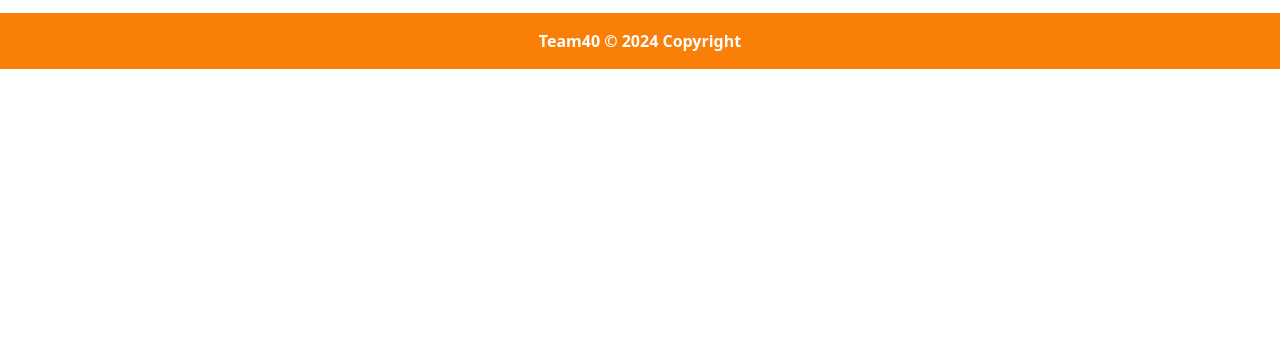
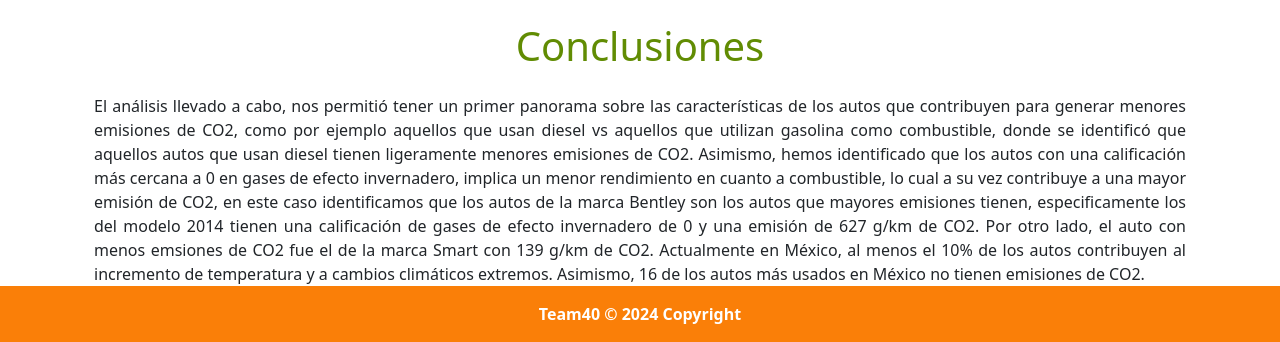
Before and after one commit to HeAnAmy/ProyectoTeam40, a plain HTML site: page index.html in a window 1280 px wide. Shown: the part 1420-1762 px from the top of the page. Before the commit the page ends 1489 px from the top, so only its background shows below. Drawn offline with nearby package versions, Linux system fonts and the light colour scheme.

Commit message:
Update index.html

```diff
--- a/index.html
+++ b/index.html
@@ -107,6 +107,17 @@
         </div>
     </div>
 </div>
+    <div class="container" style="margin-top: 25px;">
+    <h1 class="card-title" style="color: #618C03; text-align: center;">Conclusiones</h1>
+    <br>
+    <p class="card-text" style=" text-align: justify;">
+        El análisis llevado a cabo, nos permitió tener un primer panorama sobre las características de los autos que contribuyen para generar menores emisiones de CO2, como por ejemplo aquellos que usan diesel vs aquellos que utilizan gasolina como combustible, donde se identificó que aquellos autos que usan diesel tienen ligeramente menores emisiones de CO2.
+
+Asimismo, hemos identificado que los autos con una calificación más cercana a 0 en gases de efecto invernadero, implica un menor rendimiento en cuanto a combustible, lo cual a su vez contribuye a una mayor emisión de CO2, en este caso identificamos que los autos de la marca Bentley son los autos que mayores emisiones tienen, especificamente los del modelo 2014 tienen una calificación de gases de efecto invernadero de 0 y una emisión de 627 g/km de CO2. Por otro lado, el auto con menos emsiones de CO2 fue el de la marca Smart con 139 g/km de CO2.
+
+Actualmente en México, al menos el 10% de los autos contribuyen al incremento de temperatura y a cambios climáticos extremos. Asimismo, 16 de los autos más usados en México no tienen emisiones de CO2.
+    </p>
+    </div>
 </div>
 
         <script src="https://cdn.jsdelivr.net/npm/@popperjs/core@2.11.8/dist/umd/popper.min.js"
```
